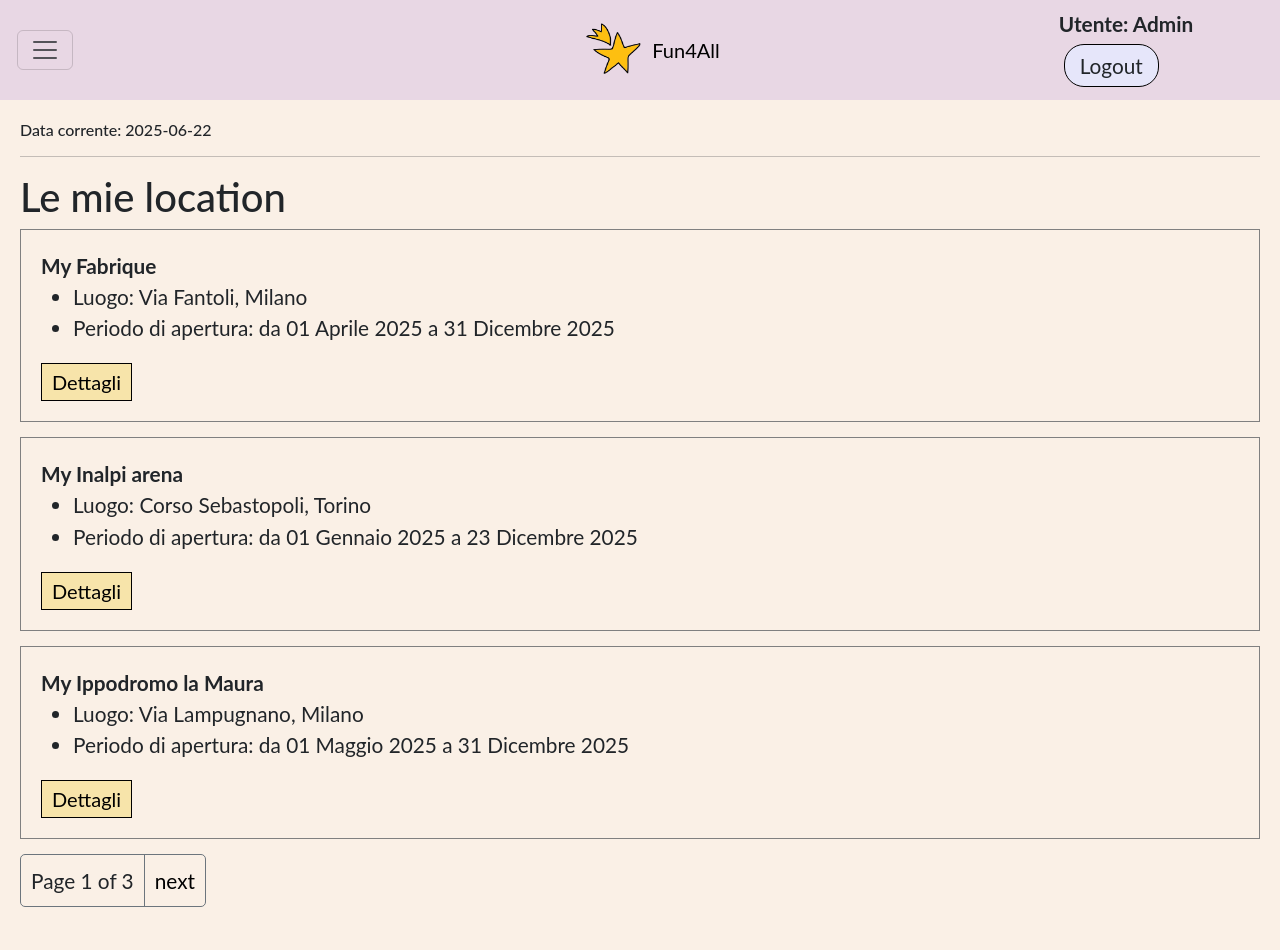
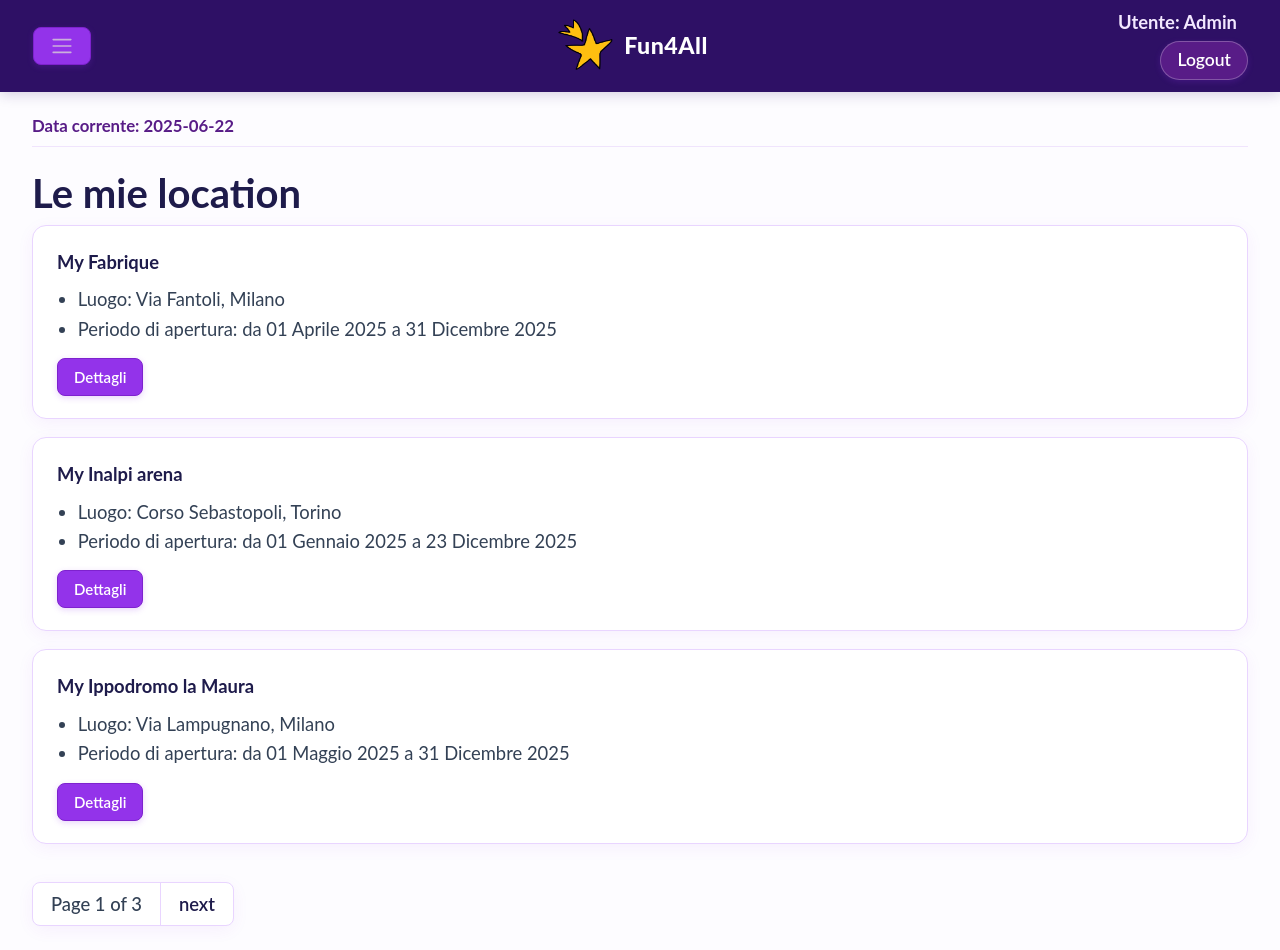
Before and after one commit to cherrieshx/pj_fun4all, a Django app: page /locations/ in a window 1280 px wide. Before the commit the page ends 907 px from the top, so only its background shows below. Run offline with Django 5.2, Linux system fonts and the light colour scheme; a user stored in the database is signed in; data comes from the database, SQL or seed files in the repository; both versions use the stored data as it was after the commit.

Commit message:
Cambio stile del design del webapp

```diff
--- a/app_fun4all/static/css/home_layout.css
+++ b/app_fun4all/static/css/home_layout.css
@@ -1,19 +1,21 @@
+@charset "UTF-8";
 
 html, body {
     height: 100%;
     margin: 0;
+    background-color: #fdfcff !important;
 }
 
-.box{
+.box {
     width: 100%;
     min-height: 100vh;
-    background: linen;
+    background: #fdfcff !important;
     overflow: auto;
 }
 
 .contenuto-principale {
-    padding: 20px;
+    padding: 24px 32px;
     width: 100%;
-    height: 95%;
-    background-color: linen;
+    min-height: 90vh;
+    background-color: #fdfcff !important;
 }
--- a/app_fun4all/static/css/style.css
+++ b/app_fun4all/static/css/style.css
@@ -1,180 +1,346 @@
+@charset "UTF-8";
+
+/* ==========================================================================
+   Fun4All - Style Sheet
+   Palette: Lilla Luminoso & Viola Notte (Opzione B)
+   ========================================================================== */
+
+:root {
+    --app-bg: #fdfcff;
+    --nav-bg: #2e1065;
+    --nav-text: #ffffff;
+    --nav-link-hover-bg: rgba(233, 213, 255, 0.16);
+
+    --card-bg: #ffffff;
+    --card-border: #e9d5ff;
+    --card-shadow: 0 4px 18px -2px rgba(147, 51, 234, 0.08);
+
+    --primary: #9333ea;
+    --primary-hover: #7e22ce;
+    --primary-text: #ffffff;
+
+    --btn-auth-bg: #581c87;
+    --btn-auth-hover: #6b21a8;
+
+    --text-heading: #1e1b4b;
+    --text-body: #334155;
+    --text-muted: #64748b;
+    --date-color: #581c87;
+    --border-subtle: rgba(147, 51, 234, 0.15);
+
+    --input-border: #d8b4fe;
+    --input-focus: #9333ea;
+}
 
 body {
     font-family: "Lato", sans-serif;
-    font-size : 1.3em;
-    height : 96vh;
-    margin-top: 2vh;
-    margin-bottom: 2vh;
+    font-size: 1.15rem;
+    color: #334155;
+    color: var(--text-body, #334155);
+    background-color: #fdfcff !important;
+    background-color: var(--app-bg, #fdfcff) !important;
+    min-height: 100vh;
+    margin: 0;
+    line-height: 1.6;
 }
 
-
-.box td{
-    padding: 5px;
+/* Tipografia Intestazioni */
+h1, h2, h3, h4, h5 {
+    color: #1e1b4b;
+    color: var(--text-heading, #1e1b4b);
+    font-weight: 700;
 }
 
-
-.box ul{
-    margin-bottom: 0px;
+h6 {
+    color: #581c87;
+    color: var(--date-color, #581c87);
+    font-weight: 700;
+    font-size: 1.05rem;
+    margin-bottom: 6px;
 }
 
-
-button{
-
-    display: inline-block;
-    border: 1px solid  black;
-    padding: 3px 10px;
-    cursor: pointer;
-    background-color: #f7e4aa;
-    transition: background-color 0.3s;
-    font-size: 20px;
-    margin: 5px;
+hr {
+    border: 0;
+    border-top: 1px solid rgba(147, 51, 234, 0.15);
+    opacity: 0.8;
+    margin: 10px 0 22px 0;
 }
 
-
-button:hover{
-    background-color: linen;
+.box td {
+    padding: 6px 10px;
 }
 
-button:focus {
-    outline: none;
+.box ul {
+    margin-bottom: 0px;
+    padding-left: 1.3rem;
 }
 
+/* ==========================================================================
+   Pulsanti Generali (button, input[type="submit"])
+   ========================================================================== */
+button,
+input[type="submit"] {
+    display: inline-block;
+    background-color: #9333ea !important;
+    background-color: var(--primary, #9333ea) !important;
+    color: #ffffff !important;
+    color: var(--primary-text, #ffffff) !important;
+    border: 1px solid #7e22ce !important;
+    border-radius: 8px !important;
+    padding: 6px 16px !important;
+    cursor: pointer;
+    transition: all 0.25s ease;
+    font-size: 16px !important;
+    font-weight: 600 !important;
+    margin: 5px;
+    box-shadow: 0 2px 6px rgba(147, 51, 234, 0.2);
+}
 
+button:hover,
+input[type="submit"]:hover {
+    background-color: #7e22ce !important;
+    background-color: var(--primary-hover, #7e22ce) !important;
+    box-shadow: 0 4px 12px rgba(147, 51, 234, 0.35);
+    transform: translateY(-1px);
+}
 
-/* NAVBAR */
+button:focus,
+input[type="submit"]:focus {
+    outline: none;
+    box-shadow: 0 0 0 3px rgba(147, 51, 234, 0.3);
+}
 
-.navbar-brand{
+/* ==========================================================================
+   Navbar
+   ========================================================================== */
+.navbar {
+    background-color: #2e1065 !important;
+    background-color: var(--nav-bg, #2e1065) !important;
+    box-shadow: 0 3px 12px rgba(46, 16, 101, 0.18);
+    padding: 8px 16px;
+}
+
+.navbar-brand {
     display: flex;
     align-items: center;
-    margin-left:40px;
-    text-align: end;
+    color: #ffffff !important;
+    font-size: 1.45rem;
+    font-weight: 800;
+    letter-spacing: 0.5px;
+    margin-left: 0;
+}
+
+.navbar-toggler {
+    border: 1px solid rgba(255, 255, 255, 0.35);
+    background-color: rgba(255, 255, 255, 0.1);
+    border-radius: 6px;
+    padding: 6px 10px;
+}
+
+.navbar-toggler:hover {
+    background-color: rgba(255, 255, 255, 0.2);
+}
+
+.navbar-toggler-icon {
+    filter: invert(1);
 }
 
 .autent {
     display: flex;
     align-items: center;
+    justify-content: flex-end;
     flex-wrap: wrap;
-    align-content: end;
+    color: #ffffff;
 }
 
-.nav-funz{
-    color: black;
-    text-decoration: none;
-    padding-top:10px;
-    padding-bottom:10px;
-    width:100%;
-    margin:0px;
+.autent span {
+    color: #f3e8ff;
 }
 
-.nav-funz:hover{
-
-    background-color: rgb(231, 206, 235);
-    color: white;
-    transition: background-color 0.5s;
+.btn {
+    border: 1px solid rgba(255, 255, 255, 0.25) !important;
+    border-radius: 20px !important;
+    background-color: #581c87 !important;
+    background-color: var(--btn-auth-bg, #581c87) !important;
+    color: #ffffff !important;
+    padding: 5px 16px !important;
+    font-size: 0.95em !important;
+    font-weight: 600 !important;
+    margin: 4px;
+    cursor: pointer;
+    text-decoration: none;
+    transition: all 0.2s ease;
 }
 
-
-.btn {
-
-    border:solid black 0.09em;
-    border-radius: 20px;
-    background-color: lavender;
-    padding: 5px 15px;
-    font-size: 1em;
-    margin: 5px;
-    cursor:pointer;
+.btn:hover {
+    background-color: #6b21a8 !important;
+    background-color: var(--btn-auth-hover, #6b21a8) !important;
+    border-color: rgba(255, 255, 255, 0.45) !important;
+    color: #ffffff !important;
+    transform: translateY(-1px);
 }
 
-
-.btn:hover {
-
-    border:solid black 0.09em;
-    border-radius: 20px;
-    background-color: rgb(223, 210, 228);
-
+.nav-funz {
+    color: #f3e8ff !important;
+    text-decoration: none;
+    padding: 10px 16px;
+    width: 100%;
+    margin: 2px 0;
+    border-radius: 8px;
+    font-weight: 500;
+    transition: background-color 0.25s ease, color 0.25s ease;
 }
 
+.nav-funz:hover {
+    background-color: rgba(233, 213, 255, 0.16) !important;
+    color: #ffffff !important;
+}
 
-
-/* CONTENUTO PRINCIPALE */
-
+/* ==========================================================================
+   Contenuto Principale & Sezioni
+   ========================================================================== */
 .btn-link {
     display: inline-block;
-    color: black;
+    color: #ffffff !important;
+    color: var(--primary-text, #ffffff) !important;
     text-decoration: none;
-    border: 1px solid  black;
-    padding: 3px 10px;
-    cursor:pointer;
-    background-color: #f7e4aa;
-    transition: background-color 0.3s;
-    font-size: 20px;
-    margin-top: 20px;
+    background-color: #9333ea !important;
+    background-color: var(--primary, #9333ea) !important;
+    border: 1px solid #7e22ce !important;
+    border-radius: 8px !important;
+    padding: 6px 16px !important;
+    cursor: pointer;
+    font-size: 15px !important;
+    font-weight: 600 !important;
+    margin-top: 14px;
+    box-shadow: 0 2px 6px rgba(147, 51, 234, 0.2);
+    transition: all 0.25s ease;
 }
 
-.btn-link:hover{
-    color:black;
-    background-color: linen;
+.btn-link:hover {
+    background-color: #7e22ce !important;
+    background-color: var(--primary-hover, #7e22ce) !important;
+    color: #ffffff !important;
+    box-shadow: 0 4px 12px rgba(147, 51, 234, 0.35);
+    transform: translateY(-1px);
 }
 
-/* Caselle input (text, email, number, password...) */
+/* Caselle input (text, email, number, password, date...) */
 input[type="text"],
 input[type="email"],
 input[type="number"],
 input[type="password"],
-
+input[type="date"],
 textarea,
 select {
-    font-size: 18px;
-    padding: 5px 10px;
-    border-radius: 6px;
-    border: 1px solid #ccc;
-    width: 400px;
+    font-size: 16px;
+    padding: 8px 12px;
+    border-radius: 8px;
+    border: 1.5px solid #d8b4fe !important;
+    background-color: #ffffff;
+    color: #1e1b4b;
+    width: 100%;
+    max-width: 440px;
+    transition: border-color 0.2s ease, box-shadow 0.2s ease;
+    box-sizing: border-box;
+}
 
+input:focus,
+textarea:focus,
+select:focus {
+    outline: none;
+    border-color: #9333ea !important;
+    box-shadow: 0 0 0 3px rgba(147, 51, 234, 0.18);
 }
 
 .descrizione {
-    width: 400px;
+    width: 100%;
+    max-width: 440px;
     height: 100px;
     vertical-align: top;
 }
 
-.sezione{
-
+.sezione {
+    background-color: #ffffff !important;
     width: 100%;
-    padding: 20px;
-    margin-bottom: 15px;
-    border: 0.5px solid gray;
+    padding: 22px 24px;
+    margin-bottom: 18px;
+    border: 1px solid #e9d5ff !important;
+    border-radius: 14px !important;
+    box-shadow: 0 4px 18px -2px rgba(147, 51, 234, 0.08) !important;
+    transition: box-shadow 0.25s ease, transform 0.2s ease;
 }
 
-.DescrizioneEv{
-
-    width:auto;
-}
-.pagination{
-
-    display:flex;
-    align-items: baseline;
-    width: fit-content;
-    border: 1px solid #6C757D;
-    border-radius: 5px;
+.sezione:hover {
+    box-shadow: 0 8px 24px -2px rgba(147, 51, 234, 0.12) !important;
 }
 
-.pagination a{
-
-    text-decoration: none;
-    color:black;
-    padding: 10px;
-    margin:0px;
+.sezione b {
+    color: #1e1b4b;
 }
 
-.pagination a:hover{
-    background-color: rgb(247, 233, 219);
-    transition: background-color 1s;
-    border-radius: 5px;
+.sezione ul {
+    margin-top: 8px;
+    color: #334155;
 }
 
+.DescrizioneEv {
+    width: auto;
+}
 
-.text-success { color: #28a745; }
-.text-warning { color: #ffc107; }
-.text-danger { color: #dc3545; }
-.text-muted { color: #6C757D; }
+/* Paginazione */
+.pagination {
+    display: inline-flex !important;
+    align-items: stretch !important;
+    width: fit-content;
+    border: 1px solid #e9d5ff !important;
+    border-radius: 8px !important;
+    background-color: #ffffff !important;
+    box-shadow: 0 4px 18px -2px rgba(147, 51, 234, 0.08);
+    margin-top: 20px;
+    overflow: hidden;
+    padding: 0 !important;
+}
+
+.pagination a,
+.pagination span {
+    display: flex !important;
+    align-items: center !important;
+    justify-content: center !important;
+    padding: 10px 18px !important;
+    margin: 0 !important;
+    line-height: 1.2;
+}
+
+.pagination a {
+    text-decoration: none;
+    color: #1e1b4b !important;
+    font-weight: 600;
+    transition: background-color 0.2s ease, color 0.2s ease;
+}
+
+.pagination a:hover {
+    background-color: #f3e8ff !important;
+    color: #9333ea !important;
+}
+
+.pagination a.pagination-prev,
+.pagination a:first-child {
+    border-right: 1px solid #e9d5ff !important;
+}
+
+.pagination a.pagination-next,
+.pagination a:last-child {
+    border-left: 1px solid #e9d5ff !important;
+}
+
+.pagination span,
+.pagination .pagination-info {
+    font-weight: 500;
+}
+
+/* Stati e badge */
+.text-success { color: #16a34a !important; font-weight: 600; }
+.text-warning { color: #d97706 !important; font-weight: 600; }
+.text-danger { color: #dc2626 !important; font-weight: 600; }
+.text-muted { color: #64748b !important; }
--- a/app_fun4all/templates/base_generic.html
+++ b/app_fun4all/templates/base_generic.html
@@ -8,15 +8,15 @@
     <meta charset="UTF-8">
     <meta name="viewport" content="width=device-width, initial-scale=1.0">
     <link rel="stylesheet" href="https://cdn.jsdelivr.net/npm/bootstrap@5.3.0/dist/css/bootstrap.min.css">
-    <link rel="stylesheet" href="{% static 'css/style.css' %}">
-    <link rel="stylesheet" href="{% static 'css/home_layout.css' %}">
+    <link rel="stylesheet" href="{% static 'css/style.css' %}?v=2.1">
+    <link rel="stylesheet" href="{% static 'css/home_layout.css' %}?v=2.1">
     <link rel="shortcut icon" type="image/png" href="{% static 'images/favicon.png' %}">
     <link rel="shortcut icon" type="image/png" href="{% static 'images/fun.png' %}">
 </head>
 <body>
     <div class="box">
         {% block sidebar %}
-            <nav class="navbar" style="background-color:rgb(232, 215, 228)">
+            <nav class="navbar" style="background-color: #2e1065;">
                 <div class="container-fluid d-flex align-items-center">
 
                     <div class="col-2">
@@ -91,11 +91,11 @@
                 {% if is_paginated %}
                     <div class="pagination">
                         {% if page_obj.has_previous %}
-                            <a style="border-right: 1px solid #6C757D;" href="{{ request.path }}?page={{ page_obj.previous_page_number }}">previous</a>
+                            <a class="pagination-prev" href="{{ request.path }}?page={{ page_obj.previous_page_number }}">previous</a>
                         {% endif %}
-                        <span style="padding: 10px;">Page {{ page_obj.number }} of {{ page_obj.paginator.num_pages }}</span>
+                        <span class="pagination-info">Page {{ page_obj.number }} of {{ page_obj.paginator.num_pages }}</span>
                         {% if page_obj.has_next %}
-                            <a style="border-left: 1px solid #6C757D;" href="{{ request.path }}?page={{ page_obj.next_page_number }}">next</a>
+                            <a class="pagination-next" href="{{ request.path }}?page={{ page_obj.next_page_number }}">next</a>
                         {% endif %}
                     </div>
                 {% endif %}
```
Also changed, not shown: db.sqlite3, 1 other file.
